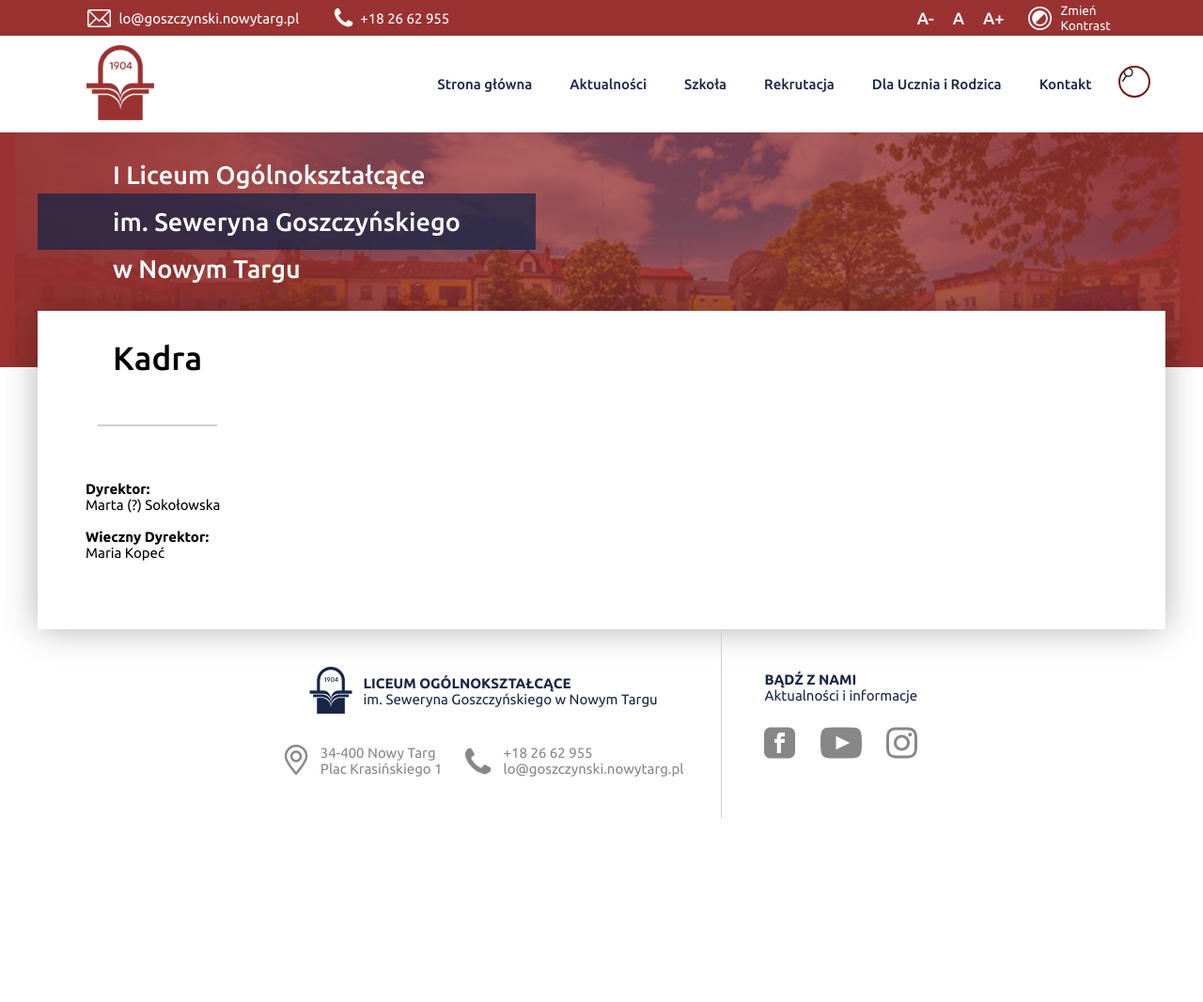
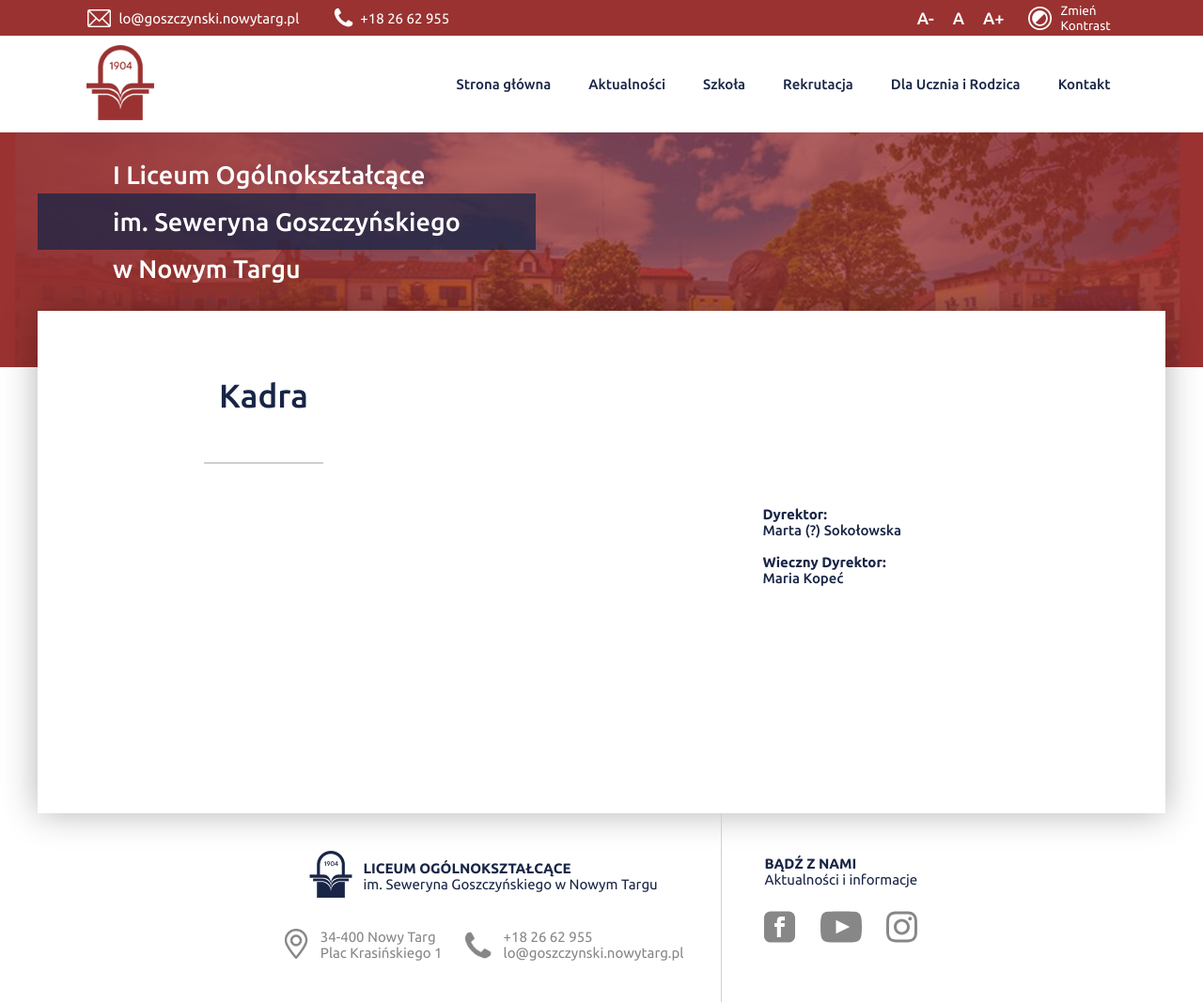
Before and after one commit to white67/goszcz-page-rebrand, a PHP site: page /sub/szkola/kadra.html in a window 1280 px wide. Shown: the whole page at 94% size. Before the commit the page ends 871 px from the top, so only its background shows below. Run offline with PHP 8.4, Linux system fonts and the light colour scheme.

Commit message:
błagam niech nie wydupi konfliktu commitów

```diff
--- a/scripts/temp.js
+++ b/scripts/temp.js
@@ -98,23 +98,6 @@ class NavBar extends HTMLElement {
                         </ul>
                     </li>
                     <li><img src="../../files/icons/icon-phone.png" class="navbarico"><a href="./index.html">Kontakt</a></li>
-                    <script>
-                        const icon = document.querySelector('.icon');
-                        const search = document.querySelector('search');
-                        icon.onclick = function(){
-                            search.classList.toggle('active')
-                        }
-                    </script>
-                    <li>
-                    <div class="search">
-                        <div class="lupa">
-                            <img src="../../files/icons/icon-lupa.png">
-                        </div>
-                        <div class="input">
-                            <input type="text" placeholder="Wyszukaj..." id="mysearch">
-                        </div>
-                    </div>
-                    </li>
                 </ul>
 
                 <div class="burger">
--- a/sub/sub_styles.css
+++ b/sub/sub_styles.css
@@ -375,43 +375,6 @@
   /* MAIN SECTION*/
   /* MAIN SECTION*/
 
-  .search {
-    position: absolute;
-    width: 30px;
-    height: 30px;
-    background: white;
-    border-radius: 20px;
-    transition: 0.5s;
-    box-shadow: 0 0 0 2px #751312;
-    overflow: hidden;
-  }
-
-  .search:hover {
-    width: 150px;
-  }
-
-  .search .lupa {
-    position: relative;
-  }
-
-  .search .input {
-    position: relative;
-    width: 100px;
-    height: 60px;
-    left: 40px;
-    justify-content: center;
-    align-items: center;
-  }
-
-  .search .input input {
-    position: absolute;
-    top: 0.66vh;
-    border: none;
-    outline: none;
-    font-size: 12px;
-    padding: 1px 0;
-  }
-
   section {
     display: flex;
 
@@ -544,18 +507,15 @@
   }
 
   .mainSection {
-    justify-content: left;
-    text-align: left;
-    float: left;
-    position: relative;
-    flex-wrap: nowrap;
-    display: grid;
-    width: 100%;
-    color: black;
-    font-size: 15px;
-    background-color: rgb(255, 255, 255);
-    opacity: 1;
-    border-radius: 20px;
+    display: flex;
+    flex-direction: row;
+    flex-wrap: wrap;
+    align-items: flex-start;
+    align-content: stretch;
+    padding: 40px;
+    gap: 3%;
+    justify-content: space-around;
+    font-weight: 500;
   }
 
   .mainSection a {
```
Also changed, not shown: index.html (+1 -18 lines), styles.css (+1 -38 lines), files/icons/scrollup.png (deleted), files/icons/scrollup.svg (added).
